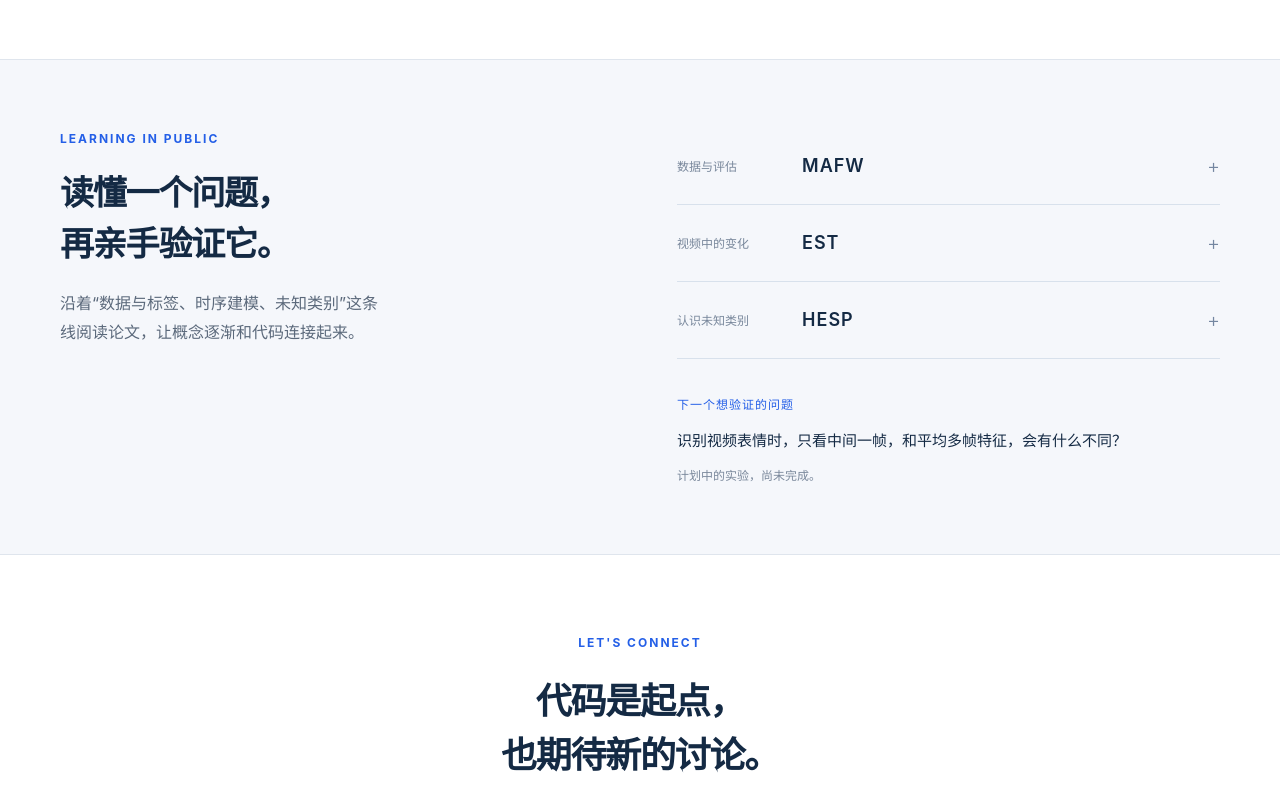
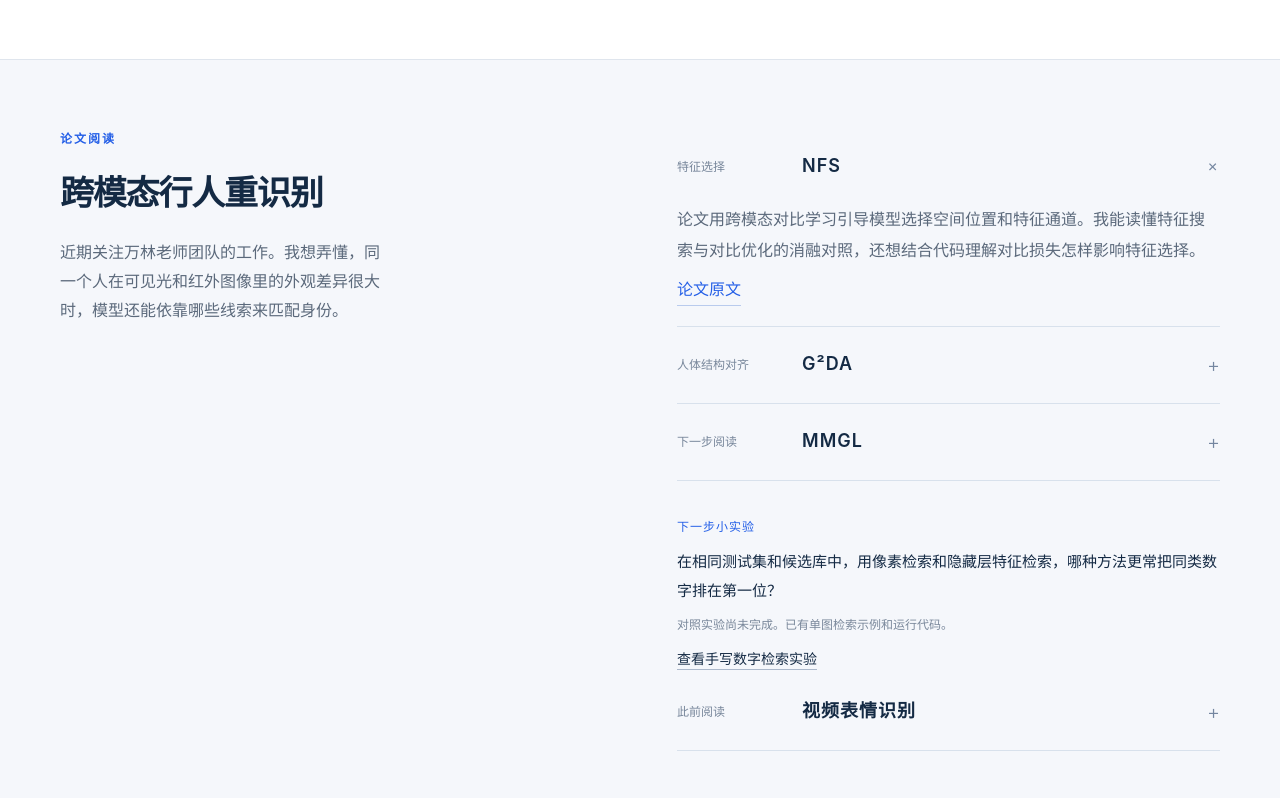
Before and after one commit to gun0707/cjk-profile, a plain HTML site: page index.html in a window 1280 px wide. Shown: the part 2820-3618 px from the top of the page. Drawn offline with Linux system fonts and the light colour scheme.

Commit message:
Feature cross-modal person re-identification reading notes

```diff
--- a/index.html
+++ b/index.html
@@ -42,7 +42,39 @@
       <article class="project project-graph"><div class="project-copy"><p class="project-category">数据结构 / 课程实践</p><h3>让图算法的每一步<br>都看得见。</h3><p>用 C++ / Qt 将 DFS、Prim 与 Dijkstra 的状态快照同步展示，观察边的选择、前驱与距离变化；使用 Kruskal 和 Floyd 独立核对算法结果。</p><div class="graph-proof"><strong>17</strong><span>个起点</span><strong>2,350</strong><span>个状态快照通过校验</span></div><div class="tags"><span>C++17</span><span>Qt Widgets</span><span>图算法</span></div><a class="button outline" href="https://github.com/gun0707/qt-graph-visualizer" target="_blank" rel="noopener noreferrer">查看 Qt 项目与校验代码</a></div><div class="project-preview interactive-preview"><div class="preview-header"><span>DIJKSTRA / WEB PREVIEW</span><span>起点 0</span></div><svg id="demo-graph" viewBox="0 0 440 270" role="img" aria-label="七顶点示例图的 Dijkstra 算法演示"></svg><div class="demo-controls"><div><button id="next-step" class="small-button">下一步</button><button id="reset-demo" class="reset-button">重置</button></div><span id="step-counter">0 / 7</span></div><p id="demo-description" class="demo-description" aria-live="polite">从顶点 0 出发，点击“下一步”确定最近的顶点。</p><p class="chart-caption">网页中的简化演示 · 完整三算法界面见 Qt 项目</p></div></article>
       <p class="project-footnote">以上均为学习与课程实践，包含指导与辅助完成的内容。单次固定划分的实验结果不代表外部数据上的表现。</p>
     </section>
-    <section class="learning section" id="learning"><div class="wrap learning-layout"><div><p class="eyebrow">LEARNING IN PUBLIC</p><h2>读懂一个问题，<br>再亲手验证它。</h2><p class="learning-intro">沿着“数据与标签、时序建模、未知类别”这条线阅读论文，让概念逐渐和代码连接起来。</p></div><div class="reading-list"><details><summary><span class="reading-kind">数据与评估</span><span class="reading-name">MAFW</span><span class="expand">+</span></summary><div class="reading-detail">正在理解单一与复合表情的标签定义，以及为什么需要同时观察 WAR、UAR 和各类别结果。<a href="https://mafw-database.github.io/MAFW/" target="_blank" rel="noopener noreferrer">数据集与论文</a></div></details><details><summary><span class="reading-kind">视频中的变化</span><span class="reading-name">EST</span><span class="expand">+</span></summary><div class="reading-detail">关注片段内部和片段之间的关系，以及如何通过移除中间帧检验模型对固定位置线索的依赖。<a href="https://doi.org/10.1016/j.patcog.2023.109368" target="_blank" rel="noopener noreferrer">论文原文</a></div></details><details><summary><span class="reading-kind">认识未知类别</span><span class="reading-name">HESP</span><span class="expand">+</span></summary><div class="reading-detail">学习开放集识别的设定，区分“发现未知类别”和“正确分类已知类别”，理解 AUROC 与 OSCR 各自评价什么。<a href="https://arxiv.org/abs/2404.17100" target="_blank" rel="noopener noreferrer">论文原文</a></div></details><div class="next-question"><span>下一个想验证的问题</span><p>识别视频表情时，只看中间一帧，和平均多帧特征，会有什么不同？</p><small>计划中的实验，尚未完成。</small></div></div></div></section>
+    <section class="learning section" id="learning">
+      <div class="wrap learning-layout">
+        <div>
+          <p class="eyebrow">论文阅读</p>
+          <h2>跨模态行人重识别</h2>
+          <p class="learning-intro">近期关注万林老师团队的工作。我想弄懂，同一个人在可见光和红外图像里的外观差异很大时，模型还能依靠哪些线索来匹配身份。</p>
+        </div>
+        <div class="reading-list">
+          <details open>
+            <summary><span class="reading-kind">特征选择</span><span class="reading-name">NFS</span><span class="expand">+</span></summary>
+            <div class="reading-detail">论文用跨模态对比学习引导模型选择空间位置和特征通道。我能读懂特征搜索与对比优化的消融对照，还想结合代码理解对比损失怎样影响特征选择。<a href="https://arxiv.org/abs/2104.02366" target="_blank" rel="noopener noreferrer">论文原文</a></div>
+          </details>
+          <details>
+            <summary><span class="reading-kind">人体结构对齐</span><span class="reading-name">G²DA</span><span class="expand">+</span></summary>
+            <div class="reading-detail">论文把身体部位和它们之间的关系表示成图，再做跨模态对齐。我还在理解最优传输怎样同时衡量部位特征和结构关系。如果腿部被挡住，或者红外图中的关键点定位偏了，人体结构还能帮上多少忙？<a href="https://arxiv.org/abs/2106.07853" target="_blank" rel="noopener noreferrer">论文原文</a></div>
+          </details>
+          <details>
+            <summary><span class="reading-kind">下一步阅读</span><span class="reading-name">MMGL</span><span class="expand">+</span></summary>
+            <div class="reading-detail">想了解用可见光和红外图像一起做自监督预训练，能否减少模型对可见光信息的依赖。准备先读方法图和预训练对照实验。<a href="https://arxiv.org/abs/2112.06147" target="_blank" rel="noopener noreferrer">论文原文</a></div>
+          </details>
+          <div class="next-question">
+            <span>下一步小实验</span>
+            <p>在相同测试集和候选库中，用像素检索和隐藏层特征检索，哪种方法更常把同类数字排在第一位？</p>
+            <small>对照实验尚未完成。已有单图检索示例和运行代码。</small>
+            <p><a class="text-link" href="projects/digit-retrieval/index.html">查看手写数字检索实验</a></p>
+          </div>
+          <details>
+            <summary><span class="reading-kind">此前阅读</span><span class="reading-name">视频表情识别</span><span class="expand">+</span></summary>
+            <div class="reading-detail">此前阅读过 MAFW、EST 和 HESP，关注复合表情标签、视频时序信息和开放集识别评估。<a href="https://mafw-database.github.io/MAFW/" target="_blank" rel="noopener noreferrer">MAFW 数据集与论文</a></div>
+          </details>
+        </div>
+      </div>
+    </section>
     <section class="contact wrap" id="contact"><p class="eyebrow">LET'S CONNECT</p><h2>代码是起点，<br>也期待新的讨论。</h2><p>欢迎查看我的项目、实验记录与后续更新。</p><a class="button primary" href="https://github.com/gun0707" target="_blank" rel="noopener noreferrer">在 GitHub 找到我</a><a class="contact-handle" href="https://github.com/gun0707" target="_blank" rel="noopener noreferrer">@gun0707</a></section>
   </main>
   <footer class="footer wrap"><span>© <span id="year">2026</span> 程锦康</span><span>保持好奇，持续构建。</span><a href="#home">回到顶部</a></footer>
```
